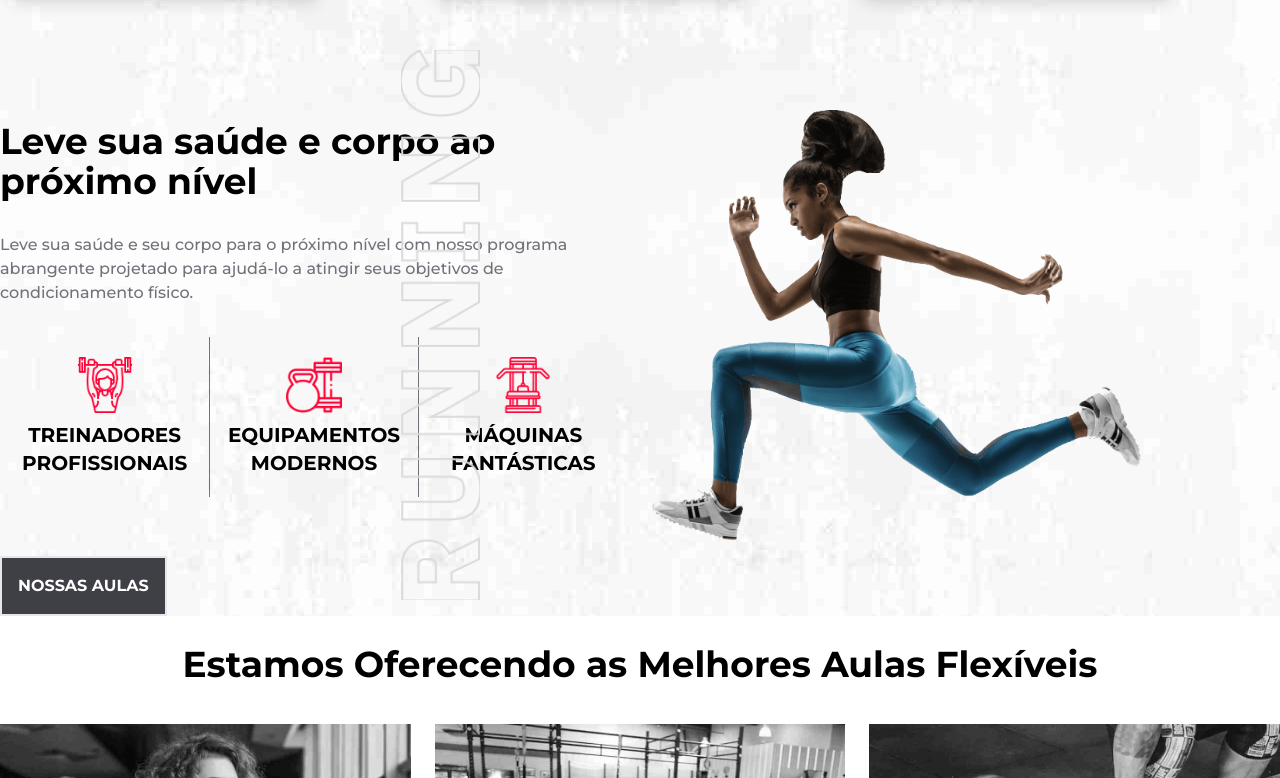
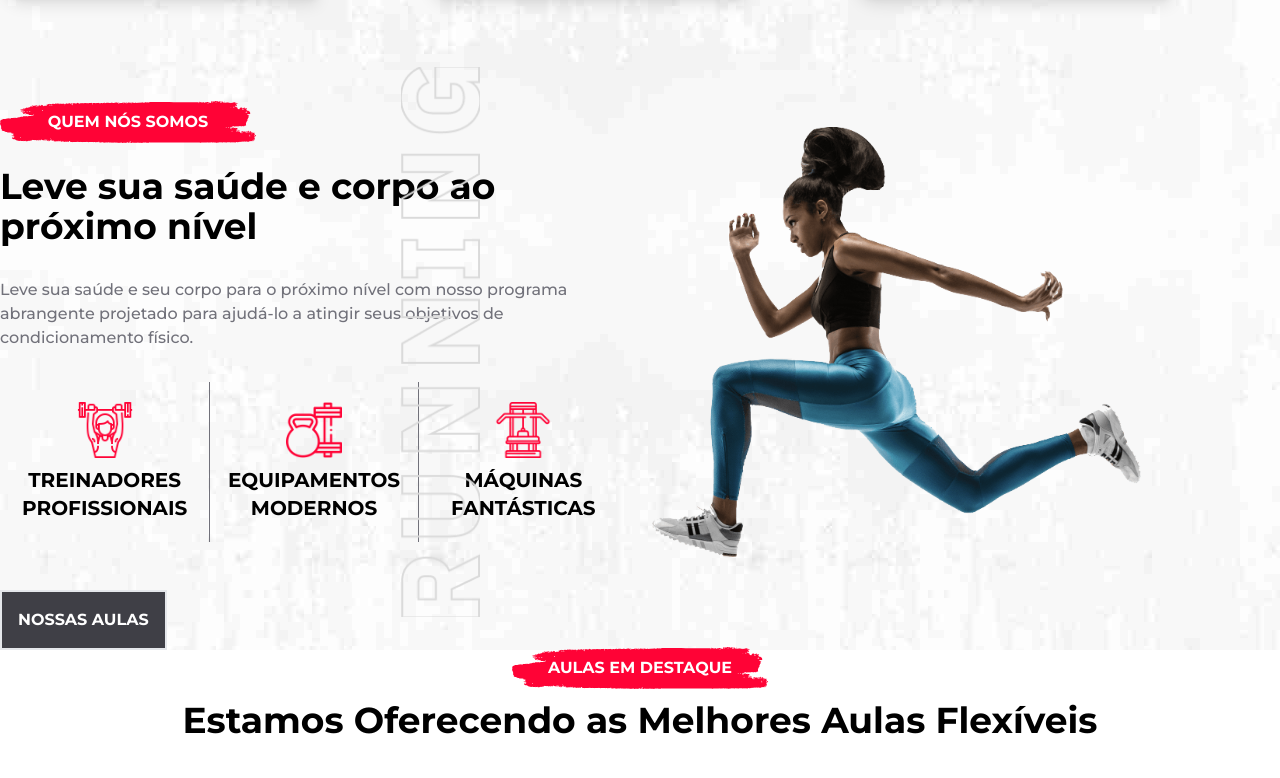
Before and after one commit to MorettiLeonardo/bodyfit, a React (Create React App) app: page / in a window 1280 px wide. Shown: the part 1042-1820 px from the top of the page. Built offline with nearby package versions, Linux system fonts and the light colour scheme.

Commit message:
feat: create title component

```diff
--- a/src/components/AboutUs/index.tsx
+++ b/src/components/AboutUs/index.tsx
@@ -8,6 +8,7 @@ import girl from '../../assets//images/AboutUs/girl-run.png'
 import running from '../../assets//images/AboutUs/running.png'
 
 import AboutCard from '../AboutCard'
+import Title from '../TItle'
 
 const AboutUs = () => {
   return (
@@ -32,6 +33,7 @@ const AboutUs = () => {
         </div>
         <div className="grid grid-cols-2 items-center justify-between gap-6 mt-28">
           <div className="flex flex-col gap-8">
+            <Title text="QUEM NÓS SOMOS" />
             <h2 className="text-4xl font-bold">
               Leve sua saúde e corpo ao próximo nível
             </h2>
--- a/src/components/Classes/index.tsx
+++ b/src/components/Classes/index.tsx
@@ -6,6 +6,7 @@ import image5 from '../../assets/images/Classes/mma.jpg'
 import image6 from '../../assets/images/Classes/workout.jpg'
 
 import ClassesCard from '../ClassesCard'
+import Title from '../TItle'
 
 const classesData = [
   {
@@ -48,8 +49,9 @@ const classesData = [
 
 const Classes = () => (
   <section className="bg-white h-screen flex flex-col justify-center items-center">
-    <div className="container">
-      <h1 className="text-center text-4xl font-bold mb-10">
+    <Title text="AULAS EM DESTAQUE" />
+    <div className="container ">
+      <h1 className="text-center text-4xl font-bold mb-10 mt-5">
         Estamos Oferecendo as Melhores Aulas Flexíveis
       </h1>
       <ul className="grid grid-cols-3 gap-6">
--- a/src/components/Header/index.tsx
+++ b/src/components/Header/index.tsx
@@ -24,7 +24,7 @@ const Header = () => {
 
   return (
     <header
-      className={`w-full flex fixed z-30 items-center justify-between p-4 text-white font-medium transition duration-300 ${scrolled ? 'bg-black' : 'bg-transparent'}`}
+      className={`w-full flex fixed z-40 items-center justify-between p-4 text-white font-medium transition duration-300 ${scrolled ? 'bg-black' : 'bg-transparent'}`}
     >
       <img
         className="w-48 h-18 cursor-pointer"
--- a/src/components/OurTeam/index.tsx
+++ b/src/components/OurTeam/index.tsx
@@ -4,6 +4,7 @@ import trainer2 from '../../assets/images/OurTeam/trainer2.png'
 import trainer3 from '../../assets/images/OurTeam/trainer3.png'
 import trainerBg from '../../assets/images/OurTeam/trainer-bg.png'
 import { Facebook, Instagram, Mail, TwitterIcon } from 'lucide-react'
+import Title from '../TItle'
 
 const teamData = [
   {
@@ -29,7 +30,8 @@ const teamData = [
 const OurTeam = () => (
   <div style={{ backgroundImage: `url(${bg})` }}>
     <div className="container h-screen flex justify-center items-center flex-col">
-      <h2 className="font-bold text-4xl">
+      <Title text="gym trainers" />
+      <h2 className="font-bold text-4xl mt-5">
         Equipe de treinadores especializados
       </h2>
       <p className="text-zinc-500 max-w-96 text-center text-sm leading-5 font-semibold mt-5">
--- /dev/null
+++ b/src/components/TItle/index.tsx
@@ -0,0 +1,18 @@
+import titleBg from '../../assets/images/titlebg.svg'
+
+type Props = {
+  text: string
+}
+
+const Title = ({ text }: Props) => (
+  <div className="relative flex justify-center items-center w-[16rem] z-30">
+    <h2 className="text-white font-bold uppercase z-30">{text}</h2>
+    <img
+      className="w-full h-auto -z-30 absolute"
+      src={titleBg}
+      alt="Imagem de fundo do título"
+    />
+  </div>
+)
+
+export default Title
--- a/src/components/Testimonials/index.tsx
+++ b/src/components/Testimonials/index.tsx
@@ -1,14 +1,12 @@
 import person from '../../assets/images/Testimonials/testimonial.jpg'
 import as from '../../assets/images/Testimonials/aspas.png'
 import shape from '../../assets/images/Testimonials/testimonial-shape.svg'
-import titleBg from '../../assets/images/titlebg.svg'
+
+import Title from '../TItle'
 
 const Testimonials = () => (
   <div className="container h-screen flex flex-col justify-center items-center gap-[15%] ">
-    <div className="relative flex justify-center items-center w-[16rem]">
-      <h2 className="text-white font-bold uppercase z-30">Testimonials</h2>
-      <img className="w-full h-auto -z-30 absolute" src={titleBg} alt="" />
-    </div>
+    <Title text="Testimonials" />
     <div className="border-8 p-8">
       <div className="relative p-8 bg-black w-full h-80">
         <img
--- a/src/components/WhyChooseUs/index.tsx
+++ b/src/components/WhyChooseUs/index.tsx
@@ -4,6 +4,7 @@ import shape from '../../assets/images/ChooseUs/shape.png'
 import bottle from '../../assets/images/ChooseUs/bottle.png'
 import equipament from '../../assets/images/ChooseUs/equipament.png'
 import bag from '../../assets/images/ChooseUs/bag.png'
+import Title from '../TItle'
 
 const WhyChooseUs = () => (
   <div
@@ -13,7 +14,8 @@ const WhyChooseUs = () => (
     <div className="container flex gap-32">
       <img src={main} alt="Uma pessoa treinando" />
       <div className="max-w-lg">
-        <h2 className="text-white font-bold text-4xl">
+        <Title text="Escolha a gente" />
+        <h2 className="text-white font-bold text-4xl mt-6">
           Podemos dar uma forma ao seu corpo aqui!
         </h2>
         <p className="text-zinc-400 leading-6 mt-4">
```
